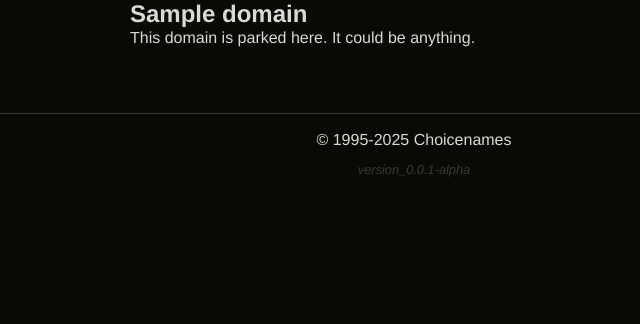
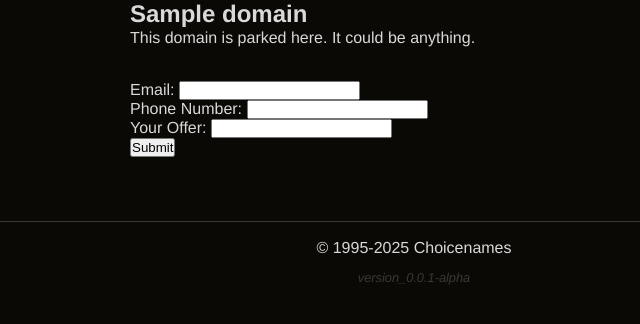
Before and after one commit to reyesjl/choicenames, a Django app: page /domains/1/ in a window 1280 px wide. Shown: the part 120-444 px from the top of the page, without its empty margins (226-866 px from the left). Run offline with Django 5.2, Linux system fonts and the light colour scheme; tables that the repository leaves empty hold one stand-in row (values such as "Sample post"); some libraries are stand-ins or nearby versions.

Commit message:
Story #05 - Inquiry Form for Users

```diff
--- a/domains/models.py
+++ b/domains/models.py
@@ -15,3 +15,13 @@ class Domain(models.Model):
 
     def __str__(self):
         return self.name
+
+class DomainInquiry(models.Model):
+    domain = models.ForeignKey('Domain', on_delete=models.CASCADE, related_name='inquiries')
+    email = models.EmailField()
+    phone_number = models.CharField(max_length=15, blank=True, null=True)
+    offer = models.DecimalField(max_digits=10, decimal_places=2)
+    created_at = models.DateTimeField(auto_now_add=True)
+
+    def __str__(self):
+        return f"Inquiry for {self.domain.name} by {self.email}"
--- a/domains/templates/domains.show.html
+++ b/domains/templates/domains.show.html
@@ -5,6 +5,28 @@
 {% block content %}
 <div class="container">
     <h2 class="title">{{ domain.name }}</h2>
-    <p class="subtitle">This domain is parked here. It could be anything.</p>
+    <p class="subtitle mb-4">This domain is parked here. It could be anything.</p>
+
+    <form method="post" action="{% url 'domains:submit_inquiry' domain.id %}">
+        {% csrf_token %}
+        <div>
+            <label for="email">Email:</label>
+            <input type="email" id="email" name="email" required>
+        </div>
+        <div>
+            <label for="phone_number">Phone Number:</label>
+            <input type="text" id="phone_number" name="phone_number">
+        </div>
+        <div>
+            <label for="offer">Your Offer:</label>
+            <input type="number" id="offer" name="offer" step="0.01" required>
+        </div>
+        <!-- Honeypot field -->
+        <div style="display: none;">
+            <label for="honeypot">Leave this field empty:</label>
+            <input type="text" id="honeypot" name="honeypot">
+        </div>
+        <button type="submit">Submit</button>
+    </form>
 </div>
 {% endblock %}
--- a/domains/urls.py
+++ b/domains/urls.py
@@ -8,4 +8,5 @@ urlpatterns = [
     path('<int:id>/', views.show, name='show'),
     path('<int:id>/update', views.update, name='update'),
     path('<int:id>/delete', views.delete, name='delete'),
+    path('<int:domain_id>/submit-inquiry/', views.submit_inquiry, name='submit_inquiry'),
 ]
--- a/domains/views.py
+++ b/domains/views.py
@@ -1,6 +1,8 @@
-from django.shortcuts import redirect, render
+from django.shortcuts import redirect, render, get_object_or_404
 from django.db.models import Q
-from .models import Domain
+from django.http import HttpResponse, HttpResponseBadRequest
+from django.contrib import messages
+from .models import Domain, DomainInquiry
 
 def index(request):
     """
@@ -71,3 +73,23 @@ def delete(request, id):
     domain = Domain.objects.get(id=id)
     domain.delete()
     return redirect('index')
+
+def submit_inquiry(request, domain_id):
+    if request.method == 'POST':
+        honeypot = request.POST.get('honeypot', '')
+        if honeypot:  # If honeypot is filled, reject the submission
+            return HttpResponseBadRequest("Invalid submission.")
+
+        domain = get_object_or_404(Domain, id=domain_id)
+        email = request.POST.get('email')
+        phone_number = request.POST.get('phone_number')
+        offer = request.POST.get('offer')
+
+        DomainInquiry.objects.create(
+            domain=domain,
+            email=email,
+            phone_number=phone_number,
+            offer=offer
+        )
+        messages.success(request, "Your inquiry has been submitted successfully.")
+        return redirect('domains:show', id=domain_id)
```
Also changed, not shown: domains/admin.py (+6 -1 lines).
